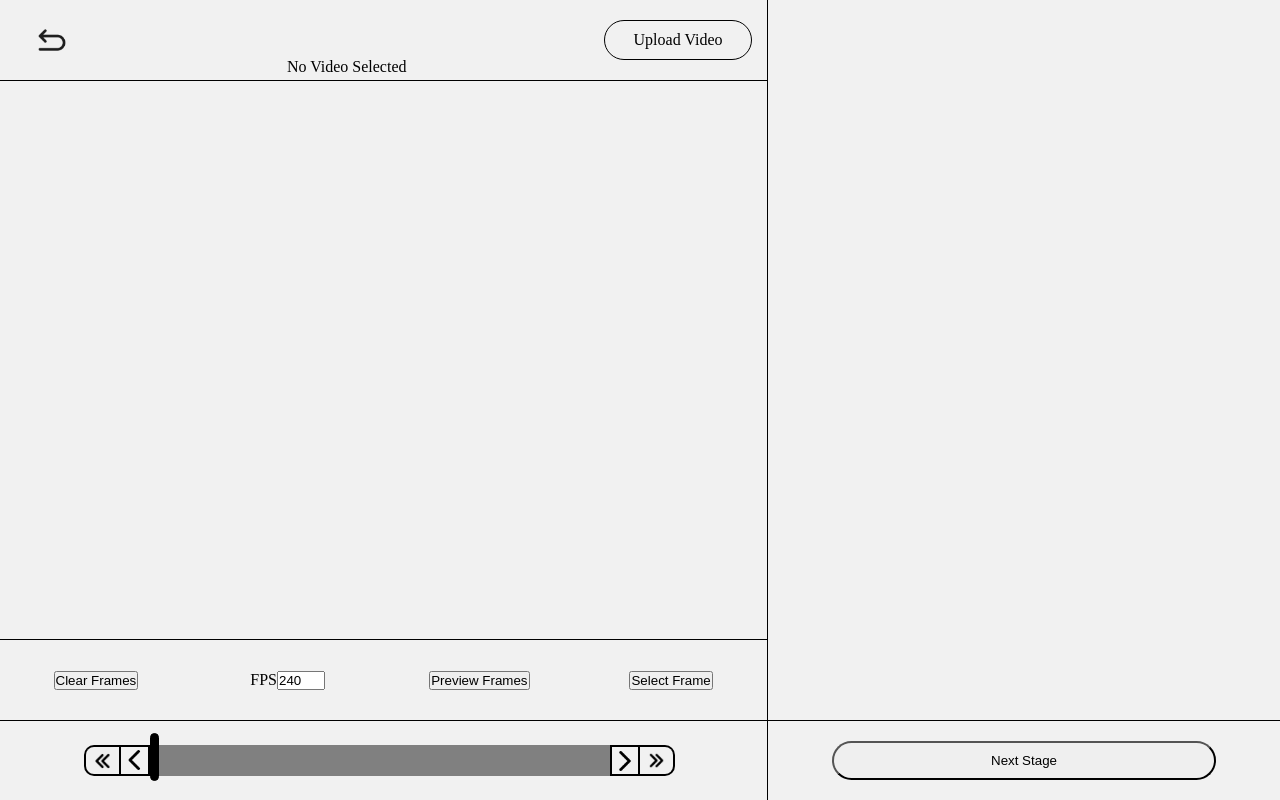
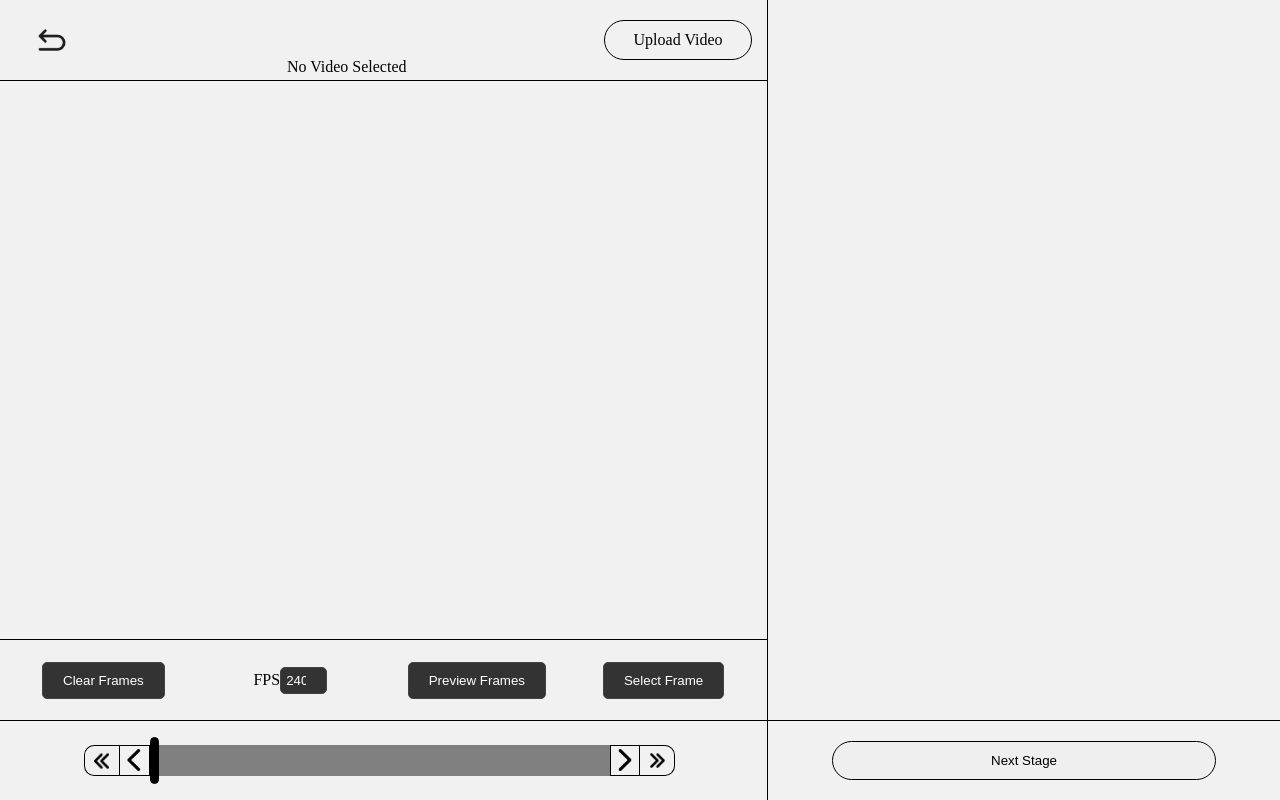
Before and after one commit to Jake-Noth/SpriteSheetGenerator, a React (Vite) app in the folder frontend/: page / in a window 1280 px wide. Both pictures are taken after a click on the element "Use Generator". Built offline with nearby package versions, Linux system fonts and the light colour scheme.

Commit message:
API: image post to server

```diff
--- a/frontend/src/GeneratorFeature/GeneratorComponents/FramePreviewModal.tsx
+++ b/frontend/src/GeneratorFeature/GeneratorComponents/FramePreviewModal.tsx
@@ -11,7 +11,7 @@ export default function FramePreviewModal(props: FramePreviewModalProps) {
     const framesArrayRef = useRef<HTMLImageElement[]>([])
     const timeOutRef = useRef<number | null>(null)
     const intervalRef = useRef<number | null>(null)
-    const [FPS, setFPS] = useState<number>(1)
+    const [FPS, setFPS] = useState<number>(10)
     const [cycleInterval, setCycleInterval] = useState(1000)
 
     const { savedFrames } = useSaveCanvasStore()
@@ -129,10 +129,10 @@ export default function FramePreviewModal(props: FramePreviewModalProps) {
         <div style={{ ...modalStyles }} onClick={props.exitModal}>
 
             <canvas style={{ borderRadius: "20px" }} ref={handleCanvasRef} onClick={(event: React.MouseEvent) => event.stopPropagation()} />
-            <div onClick={(event: React.MouseEvent) => event.stopPropagation()} style={{ display: "flex", flexDirection: "row", justifyContent: "center", backgroundColor: "white", width: "8%", borderRadius: "15px", gap: "5%" }}>
+            <div onClick={(event: React.MouseEvent) => event.stopPropagation()} style={{ display: "flex", flexDirection: "row", justifyContent: "center", backgroundColor: "white", width: "20%", borderRadius: "15px", gap: "5%" }}>
                 FPS: <input style={{ border: "none", width: "25%", fontSize: "15px" }} defaultValue={FPS} type="number" onChange={alterFPS} />
             </div>
-            <div onClick={(event: React.MouseEvent) => event.stopPropagation()} style={{ display: "flex", flexDirection: "row", justifyContent: "center", backgroundColor: "white", width: "13%", borderRadius: "15px", gap: "1%" }}>
+            <div onClick={(event: React.MouseEvent) => event.stopPropagation()} style={{ display: "flex", flexDirection: "row", justifyContent: "center", backgroundColor: "white", width: "20%", borderRadius: "15px", gap: "1%" }}>
                 Cycle Interval ms: <input style={{ border: "none", width: "25%", fontSize: "15px" }} defaultValue={cycleInterval} type="number" onChange={alterIntervalCycle} />
             </div>
 
--- /dev/null
+++ b/frontend/src/GeneratorFeature/GeneratorComponents/LoadingModal.tsx
@@ -0,0 +1,32 @@
+import { CSSProperties } from "react"
+
+interface LoadingModal {
+    UUID: string
+}
+
+
+export default function LoadingModal(props: LoadingModal) {
+
+
+
+    const loadingStyles: CSSProperties = {
+        position: "fixed",
+        top: 0,
+        left: 0,
+        width: "100%",
+        height: "100%",
+        backgroundColor: "rgba(0, 0, 0, 0.5)",
+        zIndex: 9999,
+        display: "flex",
+        alignItems: "center",
+        justifyContent: "center",
+        padding: "20px",
+    }
+
+
+    console.log(props.UUID)
+
+    return (
+        <div style={{ ...loadingStyles }}></div>
+    )
+}
--- a/frontend/src/GeneratorFeature/GeneratorComponents/NextStage.tsx
+++ b/frontend/src/GeneratorFeature/GeneratorComponents/NextStage.tsx
@@ -1,18 +1,30 @@
 import { useState } from "react"
 import NextModal from "./NextModal"
+import LoadingModal from "./LoadingModal"
 
 export default function NextStage() {
 
-    const [showModal, setShowModal] = useState(false)
+    const [showNextModal, setShowNextModal] = useState(false)
+    const [showLoadingModal, setShowLoadingModal] = useState(false)
+    const [UUID, setUUID] = useState<string | null>(null);
+
+
+    const showLoading = (UUID: string) => {
+        setShowNextModal(false)
+        setShowLoadingModal(true)
+        setUUID(UUID)
+    }
 
 
     return (
         <>
             <div id="next-stage" style={{ display: "flex", height: "10%", width: "100%", borderTop: "0.5px solid black", justifyContent: "center", alignItems: 'center' }}>
-                <button onClick={() => setShowModal(true)} style={{ height: "50%", width: "75%", borderRadius: "20px" }}>Next Stage</button>
+                <button onClick={() => setShowNextModal(true)} style={{ height: "50%", width: "75%", borderRadius: "20px", border: "0.5px solid black" }}>Next Stage</button>
             </div>
 
-            {showModal && <NextModal closeModal={() => setShowModal(false)} />}
+            {showNextModal && <NextModal closeModal={() => setShowNextModal(false)} showLoading={showLoading} />}
+
+            {showLoadingModal && UUID && <LoadingModal UUID={UUID} />}
         </>
     )
 }
--- a/frontend/src/GeneratorFeature/GeneratorComponents/SliderAndOptions.tsx
+++ b/frontend/src/GeneratorFeature/GeneratorComponents/SliderAndOptions.tsx
@@ -31,8 +31,9 @@ export default function SliderAndOptions() {
     };
 
     const changeFrame = async (event: React.ChangeEvent<HTMLInputElement>) => {
+
         const frameIndex = parseInt(event.target.value, 10);
-        const time = frameIndex / FPS.current;
+        const time = frameIndex / 1000;
 
         if (video && canvas && ctx) {
             drawFrame(video, time, canvas, ctx);
@@ -40,7 +41,6 @@ export default function SliderAndOptions() {
     };
 
     const captureFrame = () => {
-        const slider = document.getElementById("FPS-slider") as HTMLInputElement;
 
         if (slider && !(Number(slider.value) in savedFrames)) {
             const captureCanvas = document.createElement("canvas");
@@ -55,6 +55,8 @@ export default function SliderAndOptions() {
                 const imageURL = captureCanvas.toDataURL("image/png");
                 setSavedFrames(Number(slider.value), imageURL);
             }
+
+            console.log(savedFrames)
         }
     };
 
@@ -106,7 +108,6 @@ export default function SliderAndOptions() {
                     }
                 }
             }
-
         }
     };
 
@@ -148,24 +149,117 @@ export default function SliderAndOptions() {
                 }}
             >
 
-                <div style={{ display: "flex", height: "50%", width: "100%", flexDirection: "row", justifyContent: "space-between", alignItems: "center" }}>
-
-                    <div style={{ display: "flex", height: "100%", width: "25%", justifyContent: "center", alignItems: "center" }}>
-                        <button onClick={resetSavedFrames}>Clear Frames</button>
+                <div
+                    style={{
+                        display: "flex",
+                        height: "50%",
+                        width: "100%",
+                        flexDirection: "row",
+                        justifyContent: "space-between",
+                        alignItems: "center",
+                        padding: "10px",
+                    }}
+                >
+                    <div
+                        style={{
+                            display: "flex",
+                            height: "100%",
+                            width: "25%",
+                            justifyContent: "center",
+                            alignItems: "center",
+                        }}
+                    >
+                        <button
+                            onClick={resetSavedFrames}
+                            style={{
+                                backgroundColor: "#333",
+                                color: "#fff",
+                                border: "1px solid #444",
+                                padding: "10px 20px",
+                                borderRadius: "5px",
+                                cursor: "pointer",
+                                transition: "all 0.2s ease",
+                            }}
+                        >
+                            Clear Frames
+                        </button>
                     </div>
 
-                    <div style={{ display: "flex", height: "100%", width: "25%", justifyContent: "center", alignItems: "center" }}>
-                        FPS<input onChange={changeFPS} type="number" style={{ width: "25%" }} defaultValue={240} />
+                    <div
+                        style={{
+                            display: "flex",
+                            height: "100%",
+                            width: "25%",
+                            justifyContent: "center",
+                            alignItems: "center",
+                        }}
+                    >
+                        FPS
+                        <input
+                            onChange={changeFPS}
+                            type="number"
+                            style={{
+                                width: "25%",
+                                backgroundColor: "#333",
+                                color: "#fff",
+                                border: "1px solid #444",
+                                borderRadius: "5px",
+                                padding: "5px",
+                                textAlign: "center",
+                            }}
+                            defaultValue={240}
+                        />
                     </div>
 
-                    <div style={{ display: "flex", height: "100%", width: "25%", justifyContent: "center", alignItems: "center" }}>
-                        <button onClick={() => setShowModal(true)}>Preview Frames</button>
+                    <div
+                        style={{
+                            display: "flex",
+                            height: "100%",
+                            width: "25%",
+                            justifyContent: "center",
+                            alignItems: "center",
+                        }}
+                    >
+                        <button
+                            onClick={() => setShowModal(true)}
+                            style={{
+                                backgroundColor: "#333",
+                                color: "#fff",
+                                border: "1px solid #444",
+                                padding: "10px 20px",
+                                borderRadius: "5px",
+                                cursor: "pointer",
+                                transition: "all 0.2s ease",
+                            }}
+                        >
+                            Preview Frames
+                        </button>
                     </div>
 
-                    <div style={{ display: "flex", height: "100%", width: "25%", justifyContent: "center", alignItems: "center" }}>
-                        <button onClick={captureFrame} >Select Frame</button>
+                    <div
+                        style={{
+                            display: "flex",
+                            height: "100%",
+                            width: "25%",
+                            justifyContent: "center",
+                            alignItems: "center",
+                        }}
+                    >
+                        <button
+                            onClick={captureFrame}
+                            style={{
+                                backgroundColor: "#333",
+                                color: "#fff",
+                                border: "1px solid #444",
+                                padding: "10px 20px",
+                                borderRadius: "5px",
+                                cursor: "pointer",
+                                transition: "all 0.2s ease",
+                            }}
+                        >
+                            Select Frame
+                        </button>
                     </div>
-
                 </div>
 
                 <div style={{ height: "50%", width: "100%", display: "flex", flexDirection: "row", borderTop: "0.5px solid black", justifyContent: "center", alignItems: "center" }}>
@@ -174,7 +268,7 @@ export default function SliderAndOptions() {
                         style={{
                             height: "40%",
                             width: "4.5%",
-                            border: "2px solid black",
+                            border: "0.5px solid black",
                             borderRight: "none",
                             display: "flex",
                             justifyContent: "center",
@@ -200,7 +294,7 @@ export default function SliderAndOptions() {
                         style={{
                             height: "40%",
                             width: "4%",
-                            border: " 2px solid black",
+                            border: " 0.5px solid black",
                             display: "flex",
                             justifyContent: "center",
                             alignItems: "center",
@@ -235,7 +329,7 @@ export default function SliderAndOptions() {
                         style={{
                             height: "40%",
                             width: "4%",
-                            border: " 2px solid black",
+                            border: " 0.5px solid black",
                             display: "flex",
                             justifyContent: "center",
                             alignItems: "center",
@@ -258,7 +352,7 @@ export default function SliderAndOptions() {
                         style={{
                             height: "40%",
                             width: "4.5%",
-                            border: "2px solid black",
+                            border: "0.5px solid black",
                             borderLeft: "none",
                             display: "flex",
                             justifyContent: "center",
```
Also changed, not shown: frontend/src/GeneratorFeature/GeneratorComponents/NextModal.tsx (+62 -0 lines), frontend/src/index.css (+2 -18 lines), 2 other files (tests, documents, lock files or other folders).
